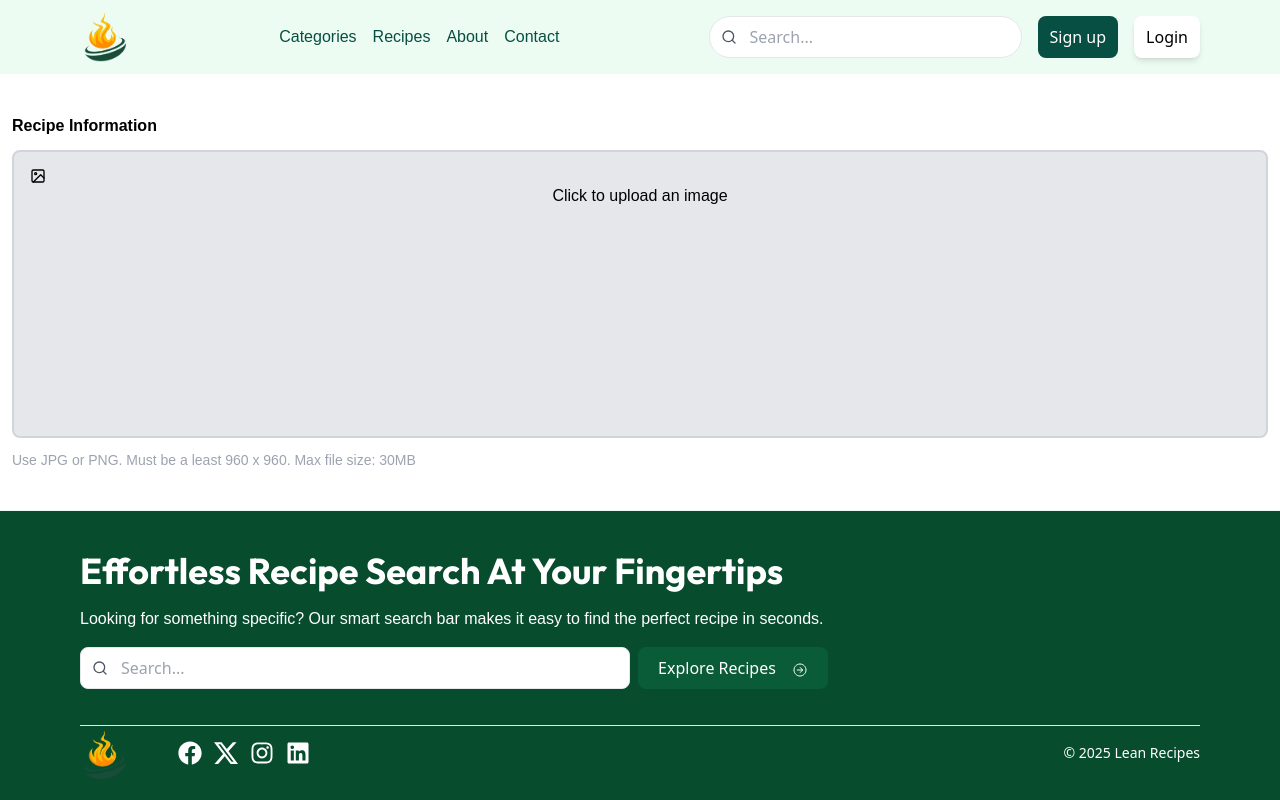
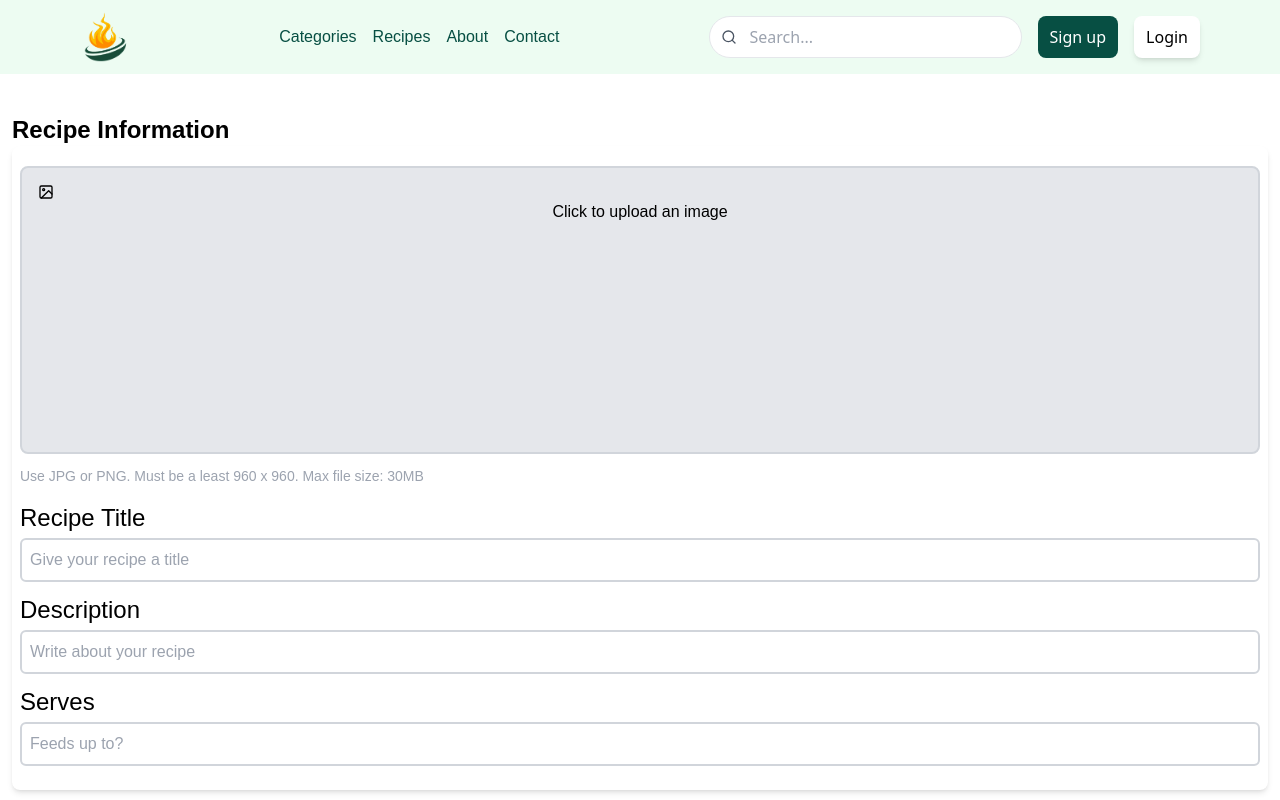
Before and after one commit to dsgnjoe/lean-recipes, a React (Vite) app: page /add-recipe in a window 1280 px wide. Shown: the top 800 px of the page. Built offline with nearby package versions, Linux system fonts and the light colour scheme; a web font is replaced by a local one.

Commit message:
recipe details

```diff
--- a/src/pages/AddRecipe.jsx
+++ b/src/pages/AddRecipe.jsx
@@ -24,9 +24,9 @@ const AddRecipe = () => {
   }
   return (
     <div className='font-hostGrotesk bg-white p-3 py-10'>
-      <header className='font-bold'>Recipe Information</header>
+      <header className='font-bold text-2xl'>Recipe Information</header>
 
-      <div className=''>
+      <div className='bg-white shadow-md p-2 rounded-lg'>
         {/* upload image */}
         <div>
           <input
@@ -54,8 +54,53 @@ const AddRecipe = () => {
           </p>
         </div>
 
-        {/* ingredient */}
-        <div></div>
+        {/* recipe details */}
+        <div className='flex flex-col gap-3 py-4'>
+          <div className='flex flex-col'>
+            <label htmlFor='name' className='text-2xl'>
+              Recipe Title
+            </label>
+            <input
+              type='text'
+              name='name'
+              value={name}
+              onChange={onChange}
+              className='border-2 border-gray-300 rounded-md p-2 mt-1'
+              placeholder='Give your recipe a title'
+              required
+            />
+          </div>
+
+          <div className='flex flex-col'>
+            <label htmlFor='description' className='text-2xl'>
+              Description
+            </label>
+            <input
+              type='text'
+              name='description'
+              value={description}
+              onChange={onChange}
+              className='border-2 border-gray-300 rounded-md p-2 mt-1'
+              placeholder='Write about your recipe'
+              required
+            />
+          </div>
+
+          <div className='flex flex-col'>
+            <label htmlFor='description' className='text-2xl'>
+              Serves
+            </label>
+            <input
+              type='number'
+              name='serves'
+              value={serves}
+              onChange={onChange}
+              className='border-2 border-gray-300 rounded-md p-2 mt-1'
+              placeholder='Feeds up to?'
+              required
+            />
+          </div>
+        </div>
       </div>
     </div>
   )
--- a/src/pages/SingleRecipe.jsx
+++ b/src/pages/SingleRecipe.jsx
@@ -114,7 +114,7 @@ const SingleRecipe = () => {
                   <ul
                     key={index}
                     className={`py-2 px-3 text-gray-500 ${
-                      index !== recipe.ingredient.length - 1
+                      index !== recipe.ingredients.length - 1
                         ? 'border-b border-gray-300'
                         : ''
                     }`}
```
